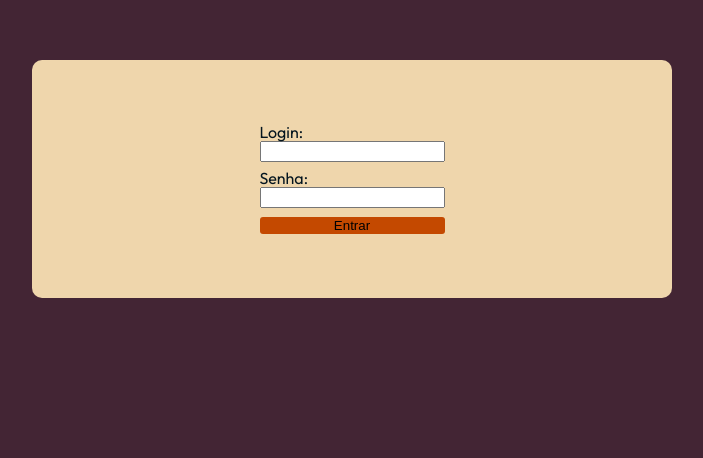
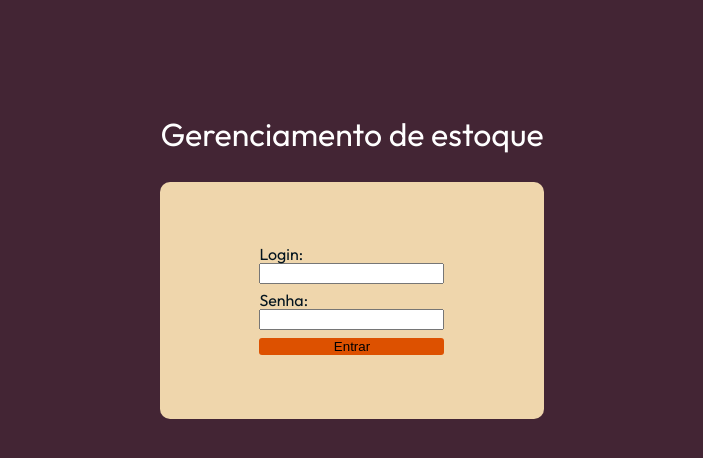
Before and after one commit to ChristianCMM/Gerenciamento-de-estoque, a website: page login.html in a window 1280 px wide. Shown: the part 132-590 px from the top of the page, without its empty margins (288-991 px from the left). Drawn offline with Linux system fonts and the light colour scheme.

Commit message:
finalizado a tela de login

```diff
--- a/css/login_menu/tela_login.css
+++ b/css/login_menu/tela_login.css
@@ -1,21 +1,32 @@
 body {
+    background-color: #432534;
     display: flex;
+
     justify-content: center;
-    padding-top: 15%;
-    background-color: #432534;
+    align-items: center;
+    height: 100vh;
 }
+
+.container {
+    display: flex;
+    flex-direction: column;
+    gap: 2rem;
+}
+
+.titulo {
+    color: white;
+    text-align: center;
+    font-family: 'Outfit';
+    font-size: 2rem;
+}
+
 .login-menu {
     display: flex;
     justify-content: center;
     align-items: center;
-    width: 40%;
     background-color: #efd6ac;
+    border-radius: 10px;
     padding: 4rem;
-    border-radius: 10px;
-}
-
-.login-menu__form {
-
 }
 
 .login-menu__label {
@@ -30,7 +41,7 @@ body {
 }
 
 .login-menu__botao {
-    background-color: #c44900;
+    background-color: #dd5100;
     width: 100%;
     text-align: center;
     border-radius: 3px;
@@ -38,4 +49,5 @@ body {
 }
 .login-menu__botao:hover {
     cursor: pointer;
+    background-color: #913500;
 }
--- a/login.html
+++ b/login.html
@@ -8,14 +8,18 @@
         <link rel="stylesheet" href="/css/login_menu/tela_login.css">
     </head>
     <body>
+        <div class="container">
+            <h1 class="titulo">Gerenciamento de estoque</h1>
             <!-- parte do login do usuário -->
             <section class="login-menu">
                 <form action="http://localhost:3000/inicio" method="post" class="login-menu__form">
-                <label class="login-menu__label">Login: <input type="text" name="nome" class="login-menu__input"></label>
-                <label class="login-menu__label">Senha: <input type="password" name="senha" class="login-menu__input"></label>
+                    <label class="login-menu__label">Login:</label>
+                    <input type="text" name="nome" class="login-menu__input">
+                    <label class="login-menu__label">Senha:</label>
+                    <input type="password" name="senha" class="login-menu__input">
                     <button type="submit" class="login-menu__botao">Entrar</button>
                 </form>
             </section>
-
+        </div>
     </body>
 </html>
```
Also changed, not shown: Js/server.js (+15 -2 lines). Lines whose indentation alone changed are shown as unchanged.
